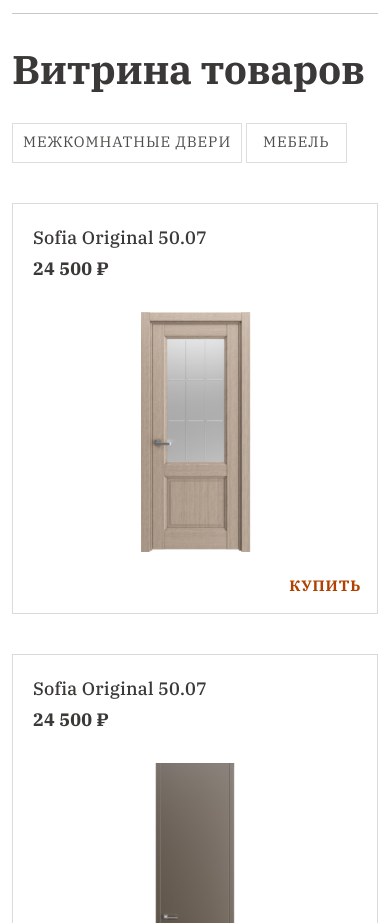
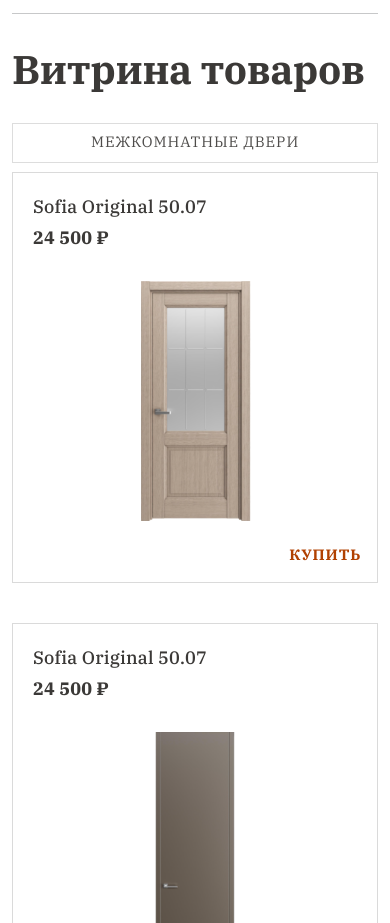
Before and after one commit to Ubaydullayev-Quvonchbek/G_D-Quvonchbek, a plain HTML site: page index.html in a window 390 px wide. Shown: the part 1524-2447 px from the top of the page. Drawn offline with nearby package versions, Linux system fonts and the light colour scheme.

Commit message:
Team Quvonchbek

```diff
--- a/index.css
+++ b/index.css
@@ -696,7 +696,7 @@ p {
         border: none;
         background: #FFFFFF;
         border: 1px solid #DADADA;
-        width: 230px;
+        width: 100%;
         height: 40px;
         font-weight: 400;
         font-size: 15px;
@@ -711,7 +711,7 @@ p {
         border: none;
         background: #FFFFFF;
         border: 1px solid #DADADA;
-        width: 230px;
+        width: 100%;
         height: 40px;
         font-weight: 400;
         font-size: 15px;
--- a/index.html
+++ b/index.html
@@ -153,7 +153,6 @@
                 <div class="col-12 d-block d-sm-none">
                     <div class="cardss">
                         <button class="btn3 byu">Межкомнатные двери</button>
-                        <button style="width: 101px;" class="btn3">Мебель</button>
                     </div>
                 </div>
             </div>
```
